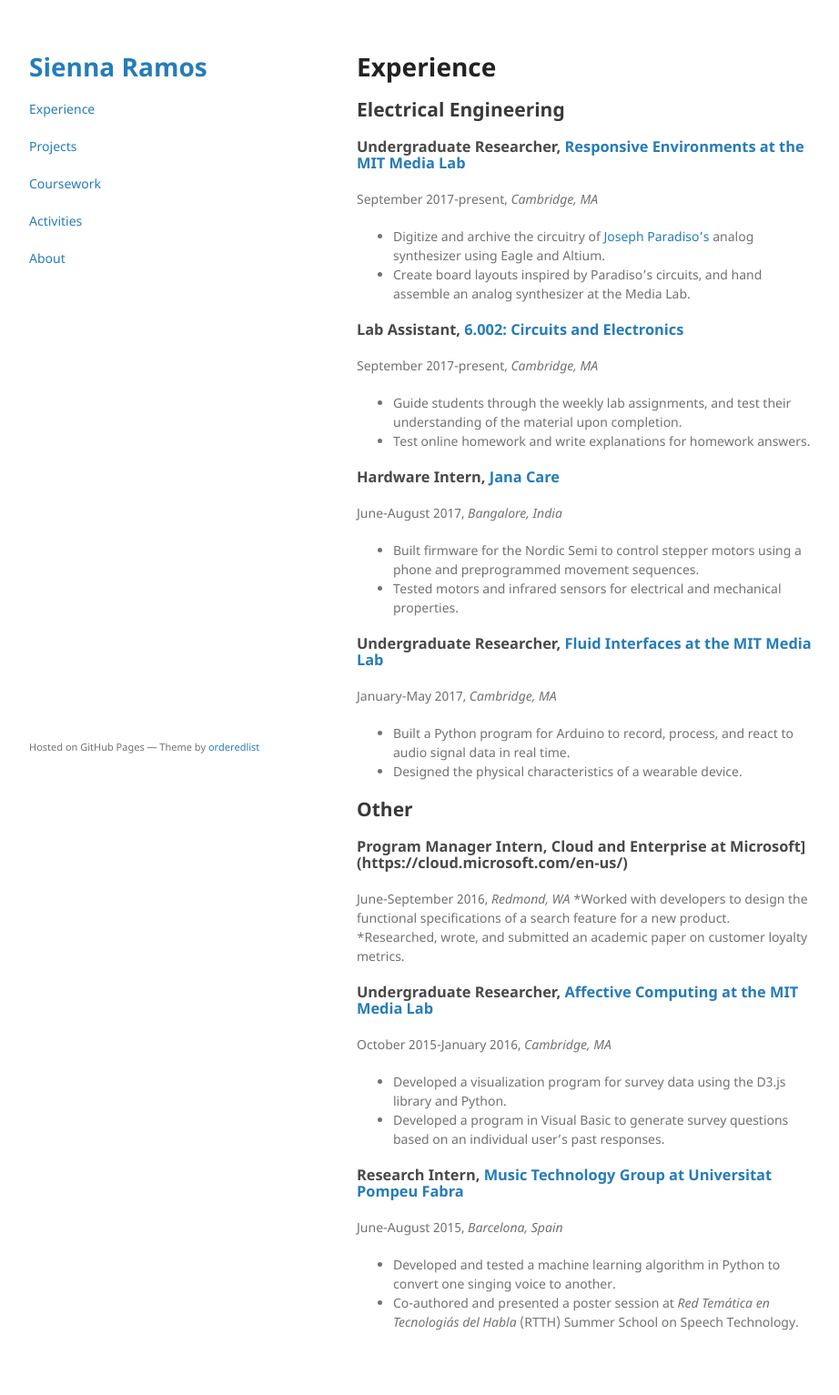
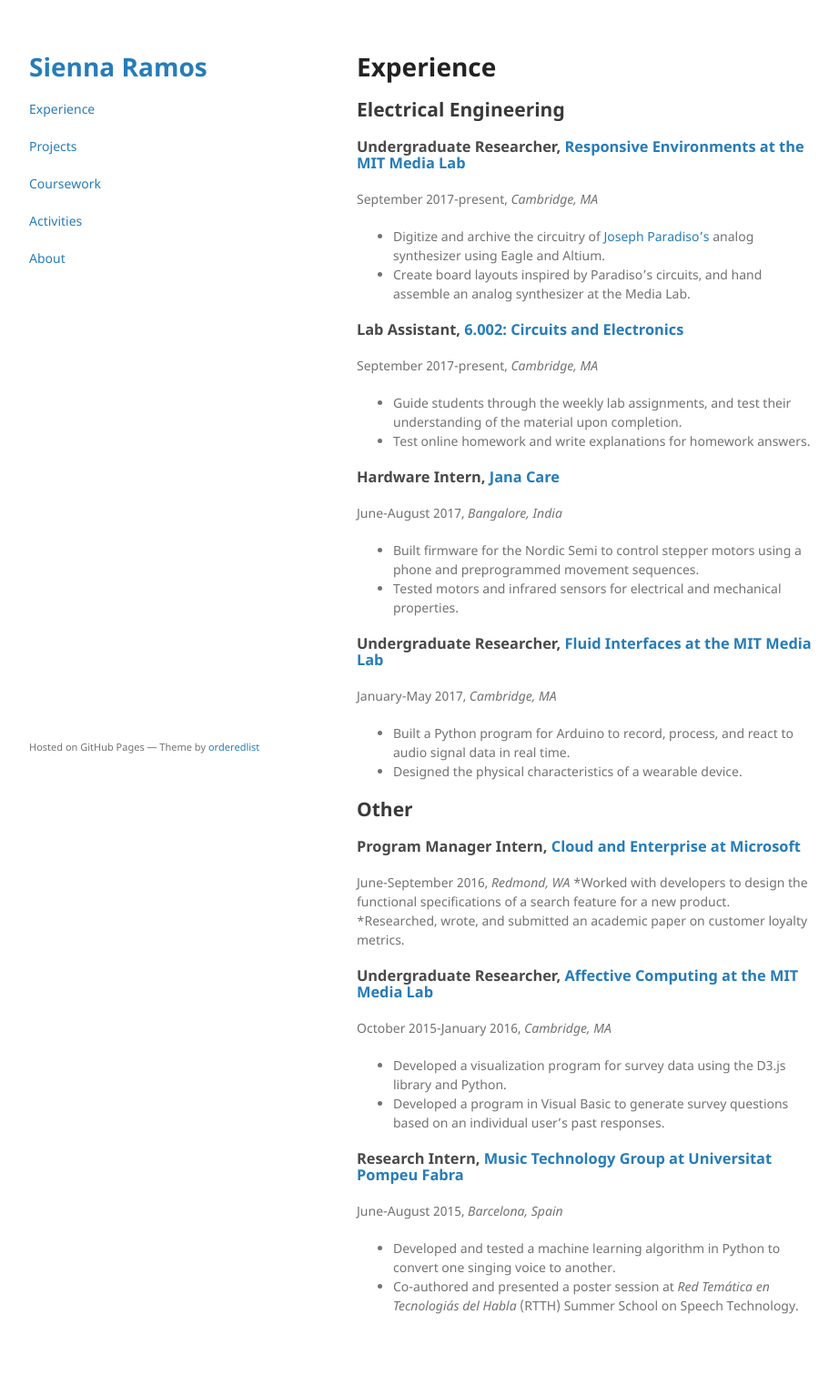
Before and after one commit to saramos/saramos.github.io, a Jekyll site: the page built from experience.md, in a window 1280 px wide. Shown: the whole page at 91% size, without its empty margins (178-1100 px from the left). Built offline with Jekyll 4.4.1, drawn with Linux system fonts in a browser that asks for light colours; our own code applies the rules of GitHub Pages for plain Markdown files.

Commit message:
closed a bracket

```diff
--- a/experience.md
+++ b/experience.md
@@ -29,7 +29,7 @@
 
 ## Other
 
-### Program Manager Intern, Cloud and Enterprise at Microsoft](https://cloud.microsoft.com/en-us/)
+### Program Manager Intern, [Cloud and Enterprise at Microsoft](https://cloud.microsoft.com/en-us/)
 June-September 2016, _Redmond, WA_
 *Worked with developers to design the functional specifications of a search feature for a new product.
 *Researched, wrote, and submitted an academic paper on customer loyalty metrics.
```
